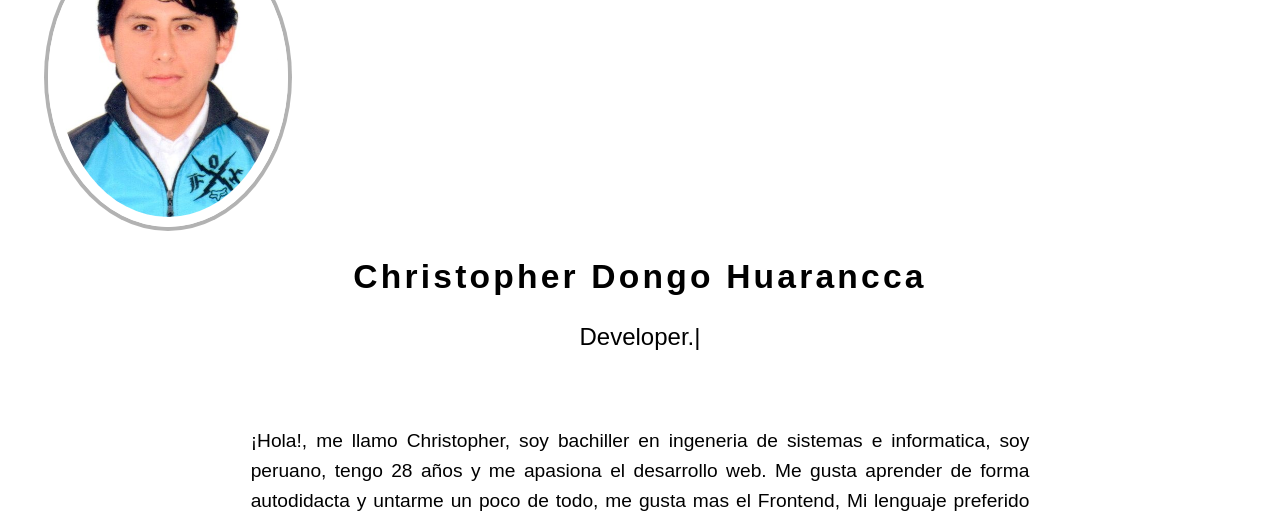
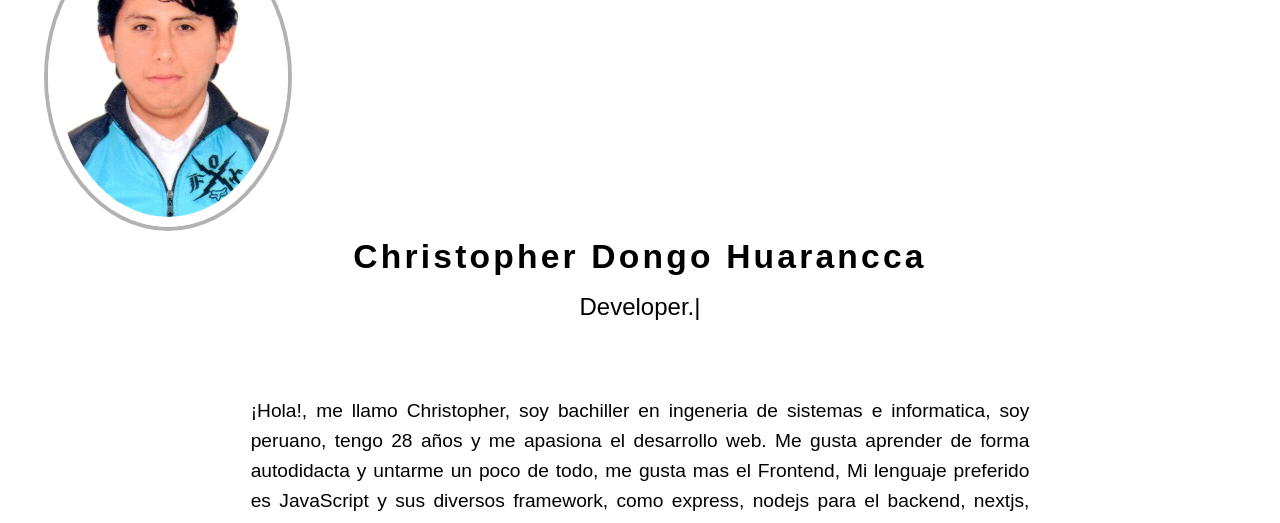
Before and after one commit to christopherdongo/portafolio, a Gatsby site: page / in a window 1280 px wide. Shown: the part 177-700 px from the top of the page. Built offline with nearby package versions, Linux system fonts and the light colour scheme; Gatsby itself is replaced by a stand-in of ours.

Commit message:
home mobile

```diff
--- a/gatsby-config.js
+++ b/gatsby-config.js
@@ -63,12 +63,6 @@ module.exports = {
       },
     },
     {
-      resolve: `gatsby-plugin-postcss`,
-      options: {
-        postCssPlugins: [require(`postcss-preset-env`)({ stage: 0 })],
-      },
-    },
-    {
       resolve: `gatsby-plugin-mini-css-class-name`,
       options: {
         prefix: `x-`,
--- a/package.json
+++ b/package.json
@@ -13,7 +13,6 @@
     "gatsby-image": "^2.4.21",
     "gatsby-plugin-mini-css-class-name": "^3.0.1",
     "gatsby-plugin-minify": "^0.3.0",
-    "gatsby-plugin-postcss": "^3.4.0",
     "gatsby-plugin-react-helmet": "^3.3.14",
     "gatsby-plugin-react-svg": "^3.0.0",
     "gatsby-plugin-remove-fingerprints": "0.0.2",
--- a/src/components/Layout/layout.js
+++ b/src/components/Layout/layout.js
@@ -2,10 +2,14 @@ import React from 'react';
 import Navbar from '../Navbar/navbar'
 import Footer from '../Footer/footer'
 import './Layout.css'
+import Helmet from 'react-helmet'
 const Layout =({children})=>{
 
   return(
     <main className="container-principal">
+      <Helmet>
+      <link rel="stylesheet" href="https://cdnjs.cloudflare.com/ajax/libs/normalize/8.0.1/normalize.min.css" integrity="sha512-NhSC1YmyruXifcj/KFRWoC561YpHpc5Jtzgvbuzx5VozKpWvQ+4nXhPdFgmx8xqexRcpAglTj9sIBWINXa8x5w==" crossorigin="anonymous" />
+      </Helmet>
       <Navbar />
       {children}
       <Footer />
--- a/src/css/descripcion.module.css
+++ b/src/css/descripcion.module.css
@@ -1,7 +1,7 @@
 .container {
-  margin:3rem;
+  margin: 2rem;
   display: grid;
-  grid-template-columns: 1fr ;
+  grid-template-columns: 1fr;
   gap: 2rem;
 }
 .firs-rows {
@@ -11,31 +11,31 @@
   align-items: center;
 }
 .name {
-  padding-top: 20px;
   display: grid;
   place-items: center;
-  gap: 20px;
+  gap: 10px;
   margin-bottom: 2rem;
 }
 .name h1 {
+  margin: 0;
   text-align: center;
   letter-spacing: 0.2rem;
-   transform:  matrix(1, 0, 0, 1, 0, 0);
-   font-size: 2.1rem;
+  transform: matrix(1, 0, 0, 1, 0, 0);
+  font-size: 2rem;
   font-weight: 800;
 }
-.title-animation{
+.title-animation {
   font-size: 2.2rem;
   font-weight: 700;
   color: var(--clr-primary-1);
 }
-.name p{
+.name p {
   text-align: center;
   font-weight: 900;
   letter-spacing: 0.1rem;
   font-size: 1.5rem;
 }
-.container-imagen{
+.container-imagen {
   width: 100%;
   display: flex;
   justify-content: center;
@@ -49,10 +49,10 @@
   border: 10px solid white;
   box-shadow: rgba(0, 0, 0, 0.3) 0px 0px 0px 4px;
 }
-.description{
-    margin:0.5rem;
+.description {
+  margin: 0.5rem;
 }
-.description p{
+.description p {
   text-align: justify;
   font-size: 1.2rem;
   font-weight: bold;
@@ -61,6 +61,9 @@
 }
 
 @media screen and (min-width: 768px) {
+  .container {
+    margin: 3rem;
+  }
   .firs-rows {
     display: grid;
     grid-template-columns: 1fr 1fr;
@@ -68,7 +71,7 @@
     align-items: center;
     margin: 0 2rem;
   }
-  .container-imagen{
+  .container-imagen {
     margin: auto;
   }
   .name {
@@ -76,26 +79,28 @@
     justify-content: center;
     flex-direction: column;
     text-align: start;
-  }
-  .name {
     font-size: 1.5rem;
   }
-  .description{
+  .name h1 {
+    font-size: 2.1rem;
+    font-weight: 700;
+  }
+  .description {
     display: grid;
-      grid-template-columns:repeat(6, 2fr)
+    grid-template-columns: repeat(6, 2fr);
   }
-  .description p{
-    grid-column:2/6;
+  .description p {
+    grid-column: 2/6;
   }
 }
 
-@media screen and (min-width:1440px){
-  .container{
+@media screen and (min-width: 1440px) {
+  .container {
     grid-template-columns: 1fr;
     grid-template-rows: 1fr 250px;
   }
 
-  .description p{
+  .description p {
     font-size: 1.5rem;
   }
 }
```
Also changed, not shown: src/pages/404.js (added, +8 -0 lines), 1 other file. Lines whose indentation alone changed are shown as unchanged.
